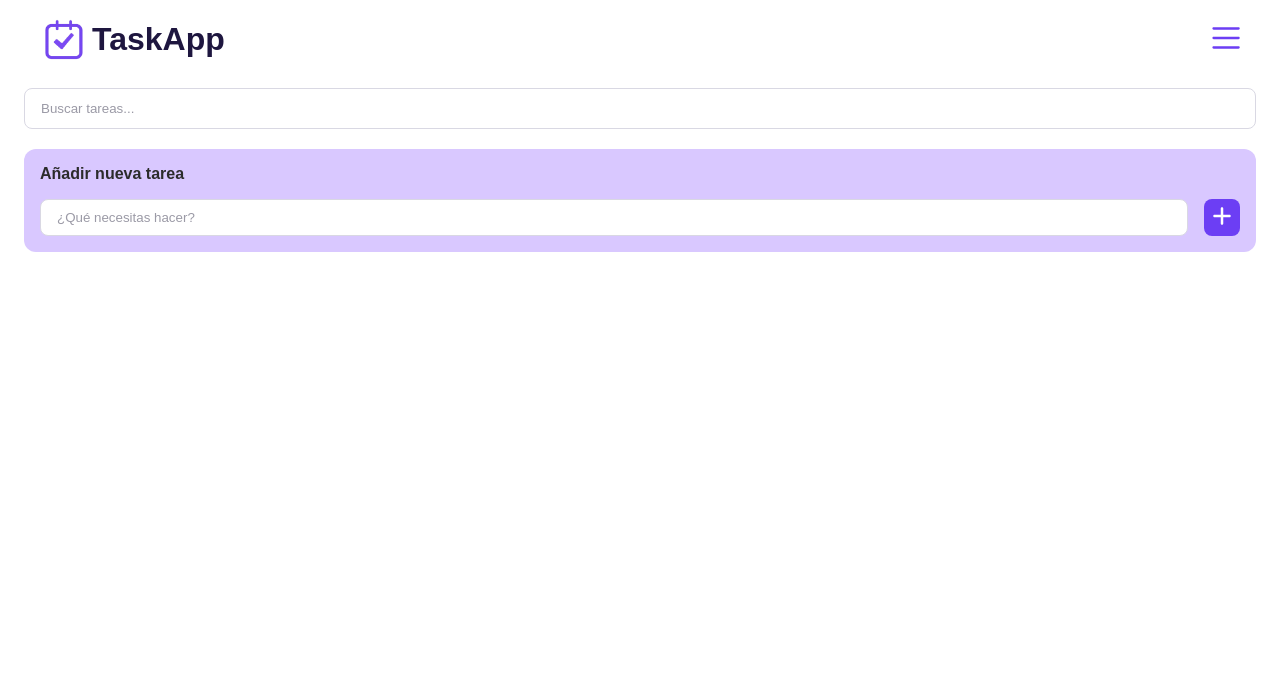
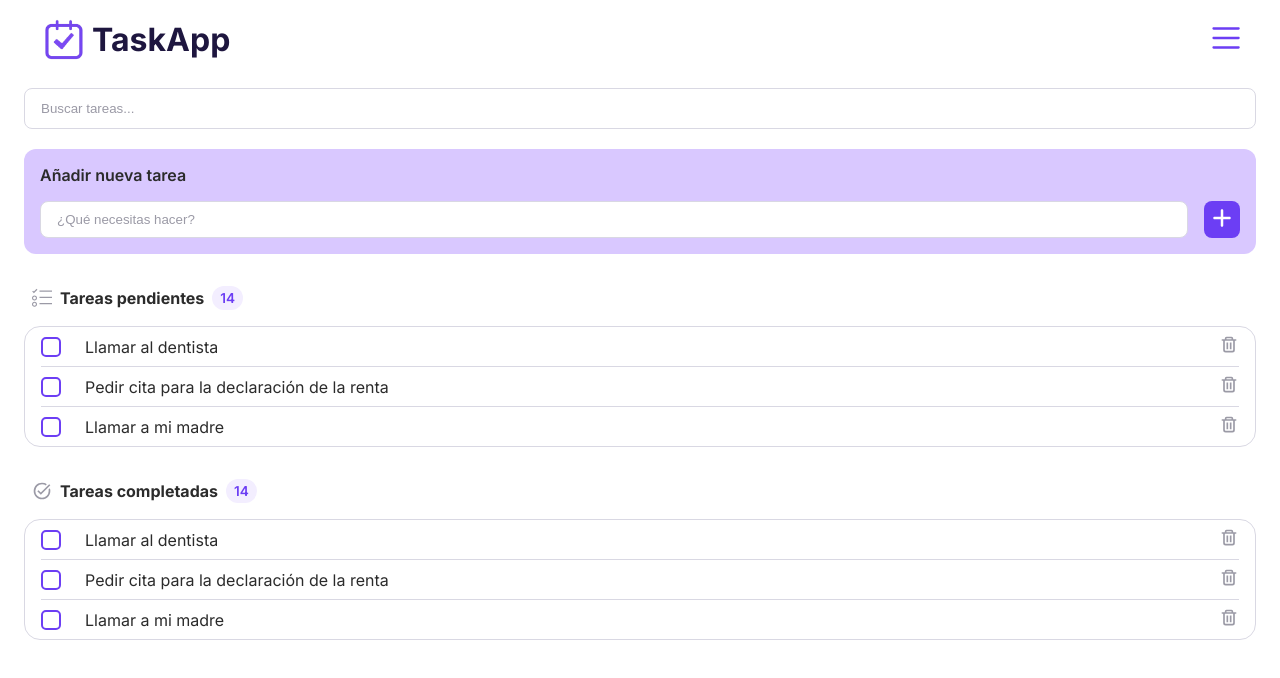
Before and after one commit to CrisOnWeb/TaskApp, a React (Vite) app: page / in a window 1280 px wide. Shown: the top 678 px of the page. Built offline with nearby package versions, Linux system fonts and the light colour scheme.

Commit message:
Created the task component: structure and styles.

```diff
--- a/src/components/App.jsx
+++ b/src/components/App.jsx
@@ -1,6 +1,8 @@
-import '../styles/main.scss';
 import Header from './Header/Header';
 import NewTask from './NewTask/NewTask';
+import Tasks from './Tasks/Tasks';
+import PendingIcon from './icons/PendingIcon';
+import CompletedIcon from './icons/CompletedIcon';
 // import { useState, useEffect } from 'react';
 // import fetchData from "../services/api"; // Al ser .js no hay que poner la extensión
 // import ls from "../services/localStorage";
@@ -42,7 +44,11 @@ function App() {
   return (
     <>
       <Header />
-      <NewTask />
+      <main>
+        <NewTask />
+        <Tasks title="Tareas pendientes" icon={<PendingIcon />} />
+        <Tasks title="Tareas completadas" icon={<CompletedIcon />} />
+      </main>
     </>
   );
 }
--- a/src/components/NewTask/NewTask.scss
+++ b/src/components/NewTask/NewTask.scss
@@ -44,6 +44,7 @@
     border: none;
     border-radius: var(--radius-sm);
     background-color: var(--color-brand);
+    cursor: pointer;
   }
 }
 
--- /dev/null
+++ b/src/components/Tasks/Tasks.jsx
@@ -0,0 +1,104 @@
+import './Tasks.scss';
+
+const Tasks = ({ title, icon }) => {
+  return (
+    <section className="tasks">
+      <div className="tasks__name">
+        {icon}
+        <h2 className="tasks__title">{title}</h2>
+        <span className="tasks__number">14</span>
+      </div>
+      <ul className="tasks__list">
+        <li className="tasks__item">
+          <input
+            className="tasks__input"
+            type="checkbox"
+            name="task"
+            id="task"
+          />
+          <label className="tasks__label" htmlFor="task">
+            Llamar al dentista
+          </label>
+          <button className="tasks__btn">
+            <svg
+              className="tasks__trash"
+              xmlns="http://www.w3.org/2000/svg"
+              width="256"
+              height="256"
+              viewBox="0 0 24 24"
+            >
+              <g>
+                <path
+                  fillRule="evenodd"
+                  d="M17 5V4a2 2 0 0 0-2-2H9a2 2 0 0 0-2 2v1H4a1 1 0 0 0 0 2h1v11a3 3 0 0 0 3 3h8a3 3 0 0 0 3-3V7h1a1 1 0 1 0 0-2h-3Zm-2-1H9v1h6V4Zm2 3H7v11a1 1 0 0 0 1 1h8a1 1 0 0 0 1-1V7Z"
+                  clipRule="evenodd"
+                />
+                <path d="M9 9h2v8H9V9Zm4 0h2v8h-2V9Z" />
+              </g>
+            </svg>
+          </button>
+        </li>
+        <li className="tasks__item">
+          <input
+            className="tasks__input"
+            type="checkbox"
+            name="task"
+            id="task"
+          />
+          <label className="tasks__label" htmlFor="task">
+            Pedir cita para la declaración de la renta
+          </label>
+          <button className="tasks__btn">
+            <svg
+              className="tasks__trash"
+              xmlns="http://www.w3.org/2000/svg"
+              width="256"
+              height="256"
+              viewBox="0 0 24 24"
+            >
+              <g>
+                <path
+                  fillRule="evenodd"
+                  d="M17 5V4a2 2 0 0 0-2-2H9a2 2 0 0 0-2 2v1H4a1 1 0 0 0 0 2h1v11a3 3 0 0 0 3 3h8a3 3 0 0 0 3-3V7h1a1 1 0 1 0 0-2h-3Zm-2-1H9v1h6V4Zm2 3H7v11a1 1 0 0 0 1 1h8a1 1 0 0 0 1-1V7Z"
+                  clipRule="evenodd"
+                />
+                <path d="M9 9h2v8H9V9Zm4 0h2v8h-2V9Z" />
+              </g>
+            </svg>
+          </button>
+        </li>
+        <li className="tasks__item">
+          <input
+            className="tasks__input"
+            type="checkbox"
+            name="task"
+            id="task"
+          />
+          <label className="tasks__label" htmlFor="task">
+            Llamar a mi madre
+          </label>
+          <button className="tasks__btn">
+            <svg
+              className="tasks__trash"
+              xmlns="http://www.w3.org/2000/svg"
+              width="256"
+              height="256"
+              viewBox="0 0 24 24"
+            >
+              <g>
+                <path
+                  fillRule="evenodd"
+                  d="M17 5V4a2 2 0 0 0-2-2H9a2 2 0 0 0-2 2v1H4a1 1 0 0 0 0 2h1v11a3 3 0 0 0 3 3h8a3 3 0 0 0 3-3V7h1a1 1 0 1 0 0-2h-3Zm-2-1H9v1h6V4Zm2 3H7v11a1 1 0 0 0 1 1h8a1 1 0 0 0 1-1V7Z"
+                  clipRule="evenodd"
+                />
+                <path d="M9 9h2v8H9V9Zm4 0h2v8h-2V9Z" />
+              </g>
+            </svg>
+          </button>
+        </li>
+      </ul>
+    </section>
+  );
+};
+
+export default Tasks;
--- /dev/null
+++ b/src/components/Tasks/Tasks.scss
@@ -0,0 +1,70 @@
+.tasks {
+  padding-inline: var(--spacing-lg);
+  margin-block: var(--spacing-xl);
+  &__name {
+    display: flex;
+    align-items: center;
+    gap: var(--spacing-sm);
+    padding-inline: var(--spacing-sm);
+  }
+
+  &__icon {
+    width: 20px;
+    height: 20px;
+    fill: var(--color-text-muted);
+  }
+
+  &__title {
+    font-size: 1rem;
+  }
+
+  &__number {
+    padding-inline: var(--spacing-sm);
+    padding-block: var(--spacing-xs);
+    border-radius: var(--radius-full);
+    background-color: var(--color-brand-light);
+    color: var(--color-brand);
+    font-size: 0.85rem;
+    font-weight: var(--font-weight-semibold);
+  }
+
+  &__list {
+    list-style-type: none;
+    padding-inline: var(--spacing-md);
+    margin-block: var(--spacing-md);
+    border: 1px solid var(--color-border);
+    border-radius: var(--radius-lg);
+    overflow: hidden;
+  }
+
+  &__item {
+    display: flex;
+    align-items: center;
+    gap: var(--spacing-lg);
+  }
+
+  &__item + &__item {
+    border-top: 1px solid var(--color-border);
+  }
+
+  &__input {
+    appearance: none;
+    padding: var(--spacing-sm);
+    border: 2px solid var(--color-brand);
+    border-radius: 5px;
+  }
+
+  &__btn {
+    margin-left: auto;
+    border: none;
+    background-color: transparent;
+    cursor: pointer;
+  }
+
+  &__trash {
+    width: 20px;
+    height: fit-content;
+    padding-block: var(--spacing-sm);
+    fill: var(--color-text-muted);
+  }
+}
--- a/src/main.jsx
+++ b/src/main.jsx
@@ -2,7 +2,7 @@ import { StrictMode } from 'react';
 import { createRoot } from 'react-dom/client';
 import { HashRouter } from 'react-router-dom'; // o BrowserRouter
 import App from './components/App.jsx';
-import './index.css';
+import './styles/main.scss';
 
 createRoot(document.getElementById('root')).render(
   <StrictMode>
--- a/src/styles/App-old.scss
+++ /dev/null
@@ -1,140 +0,0 @@
-.header {
-  display: flex;
-  justify-content: space-between;
-  align-items: center;
-  padding-block: 1rem;
-  padding: 2rem;
-  background-color: purple;
-
-  &__title {
-    color: plum;
-    font-family: 'Segoe UI', Tahoma, Geneva, Verdana, sans-serif;
-    text-transform: uppercase;
-  }
-}
-
-.searcher {
-  padding-inline: 2rem;
-
-  &__label {
-    margin-right: 0.5rem;
-    color: plum;
-    font-family:
-      'Gill Sans', 'Gill Sans MT', Calibri, 'Trebuchet MS', sans-serif;
-    font-size: 1.25rem;
-    font-size: bold;
-  }
-
-  &__input {
-    appearance: none;
-    padding-block: 0.25rem;
-    padding-inline: 0.5rem;
-    border: 2px solid plum;
-    border-radius: 5px;
-    color: purple;
-
-    &:focus {
-      outline: 2px solid plum;
-    }
-  }
-}
-
-.main {
-  padding-block: 1rem;
-  padding-inline: 3rem;
-}
-
-.create {
-  width: fit-content;
-  padding-block: 2rem;
-  padding-inline: 1rem;
-  margin-inline: auto;
-  margin-bottom: 1rem;
-  border-radius: 5px;
-  background-color: plum;
-
-  &__label {
-    margin-inline: 0.25rem;
-    color: purple;
-    font-weight: bold;
-  }
-
-  &__input {
-    appearance: none;
-    padding-block: 0.25rem;
-    padding-inline: 0.5rem;
-    margin-inline: 0.25rem;
-    border: 2px solid purple;
-    border-radius: 5px;
-    color: purple;
-
-    &:focus {
-      outline: 2px solid purple;
-    }
-  }
-
-  &__btn {
-    padding-block: 0.35rem;
-    padding-inline: 0.5rem;
-    margin-inline: 0.25rem;
-    border: none;
-    border-radius: 5px;
-    background-color: purple;
-    color: white;
-    cursor: pointer;
-  }
-}
-
-.tasks {
-  &__item {
-    display: flex;
-    align-items: center;
-    gap: 0.35rem;
-    width: fit-content;
-    margin-bottom: 0.25rem;
-    font-family: 'Segoe UI', Tahoma, Geneva, Verdana, sans-serif;
-
-    &--completed {
-      text-decoration: line-through;
-    }
-  }
-
-  &__btn {
-    display: inline-flex;
-    border: none;
-    background-color: transparent;
-    cursor: pointer;
-  }
-}
-
-.recount {
-  display: flex;
-  gap: 1rem;
-  width: fit-content;
-  padding-block: 0.5rem;
-  padding-inline: 1rem;
-  margin-block: 1rem;
-  margin-inline: auto;
-  border: 1px solid #800080;
-  border-radius: 5px;
-  font-family: 'Segoe UI', Tahoma, Geneva, Verdana, sans-serif;
-  font-size: 0.75rem;
-
-  &__text {
-    color: purple;
-    font-weight: bold;
-  }
-
-  &__number {
-    padding-inline: 0.3rem;
-    border-radius: 50%;
-    color: black;
-    background-color: plum;
-  }
-}
-
-.delete-icon {
-  width: 20px;
-  height: 20px;
-  fill: purple;
-}
```
Also changed, not shown: src/components/Footer.jsx (deleted).
